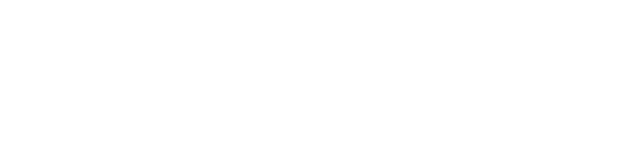
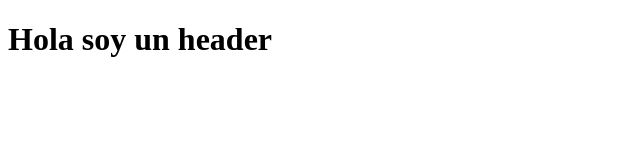
Before and after one commit to cmodena95/git_demo, a plain HTML site: page index.html in a window 1280 px wide. Shown: the whole page, without its empty margins (0-640 px from the left). Drawn offline with Linux system fonts and the light colour scheme.

Commit message:
header listo

```diff
--- a/index.html
+++ b/index.html
@@ -6,6 +6,6 @@
     <title>Document</title>
 </head>
 <body>
-
+    <h1>Hola soy un header</h1>
 </body>
 </html>
```
